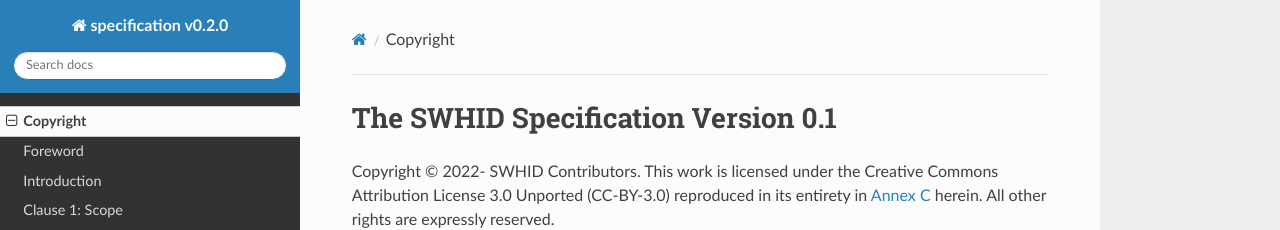
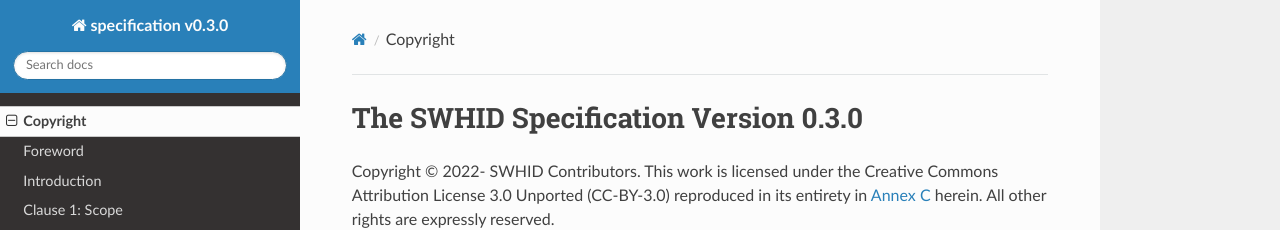
Before and after one commit to swhid/specification, an MkDocs documentation site: the page built from Chapters/index.md, in a window 1280 px wide. Shown: the top 230 px of the page. Built offline with MkDocs 1.6.1, drawn with Linux system fonts in a browser that asks for light colours; nearby versions of some CDN libraries.

Commit message:
Bump version number
Signed-off-by: Roberto Di Cosmo <roberto@dicosmo.org>

```diff
--- a/Chapters/index.md
+++ b/Chapters/index.md
@@ -1,4 +1,4 @@
-# The SWHID Specification Version 0.1
+# The SWHID Specification Version 0.3.0
 
 Copyright © 2022- SWHID Contributors.
 This work is licensed under the Creative Commons Attribution License 3.0 Unported (CC-BY-3.0) reproduced in its entirety in [Annex C](creative-commons-attribution-license-4.0-unported.md) herein. All other rights are expressly reserved.
--- a/mkdocs.yml
+++ b/mkdocs.yml
@@ -1,4 +1,4 @@
-site_name: specification v0.2.0
+site_name: specification v0.3.0
 docs_dir: Chapters
 theme: readthedocs
 extra_css:
```
